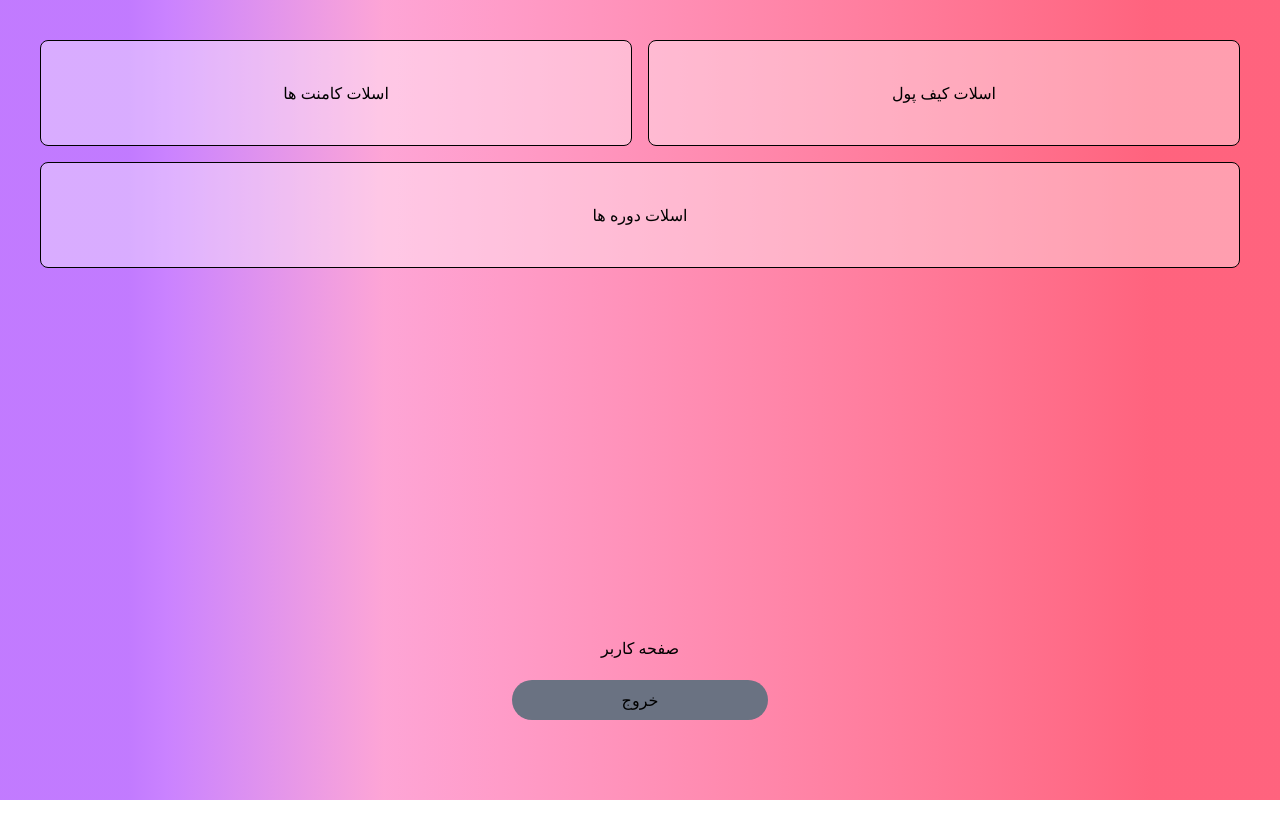
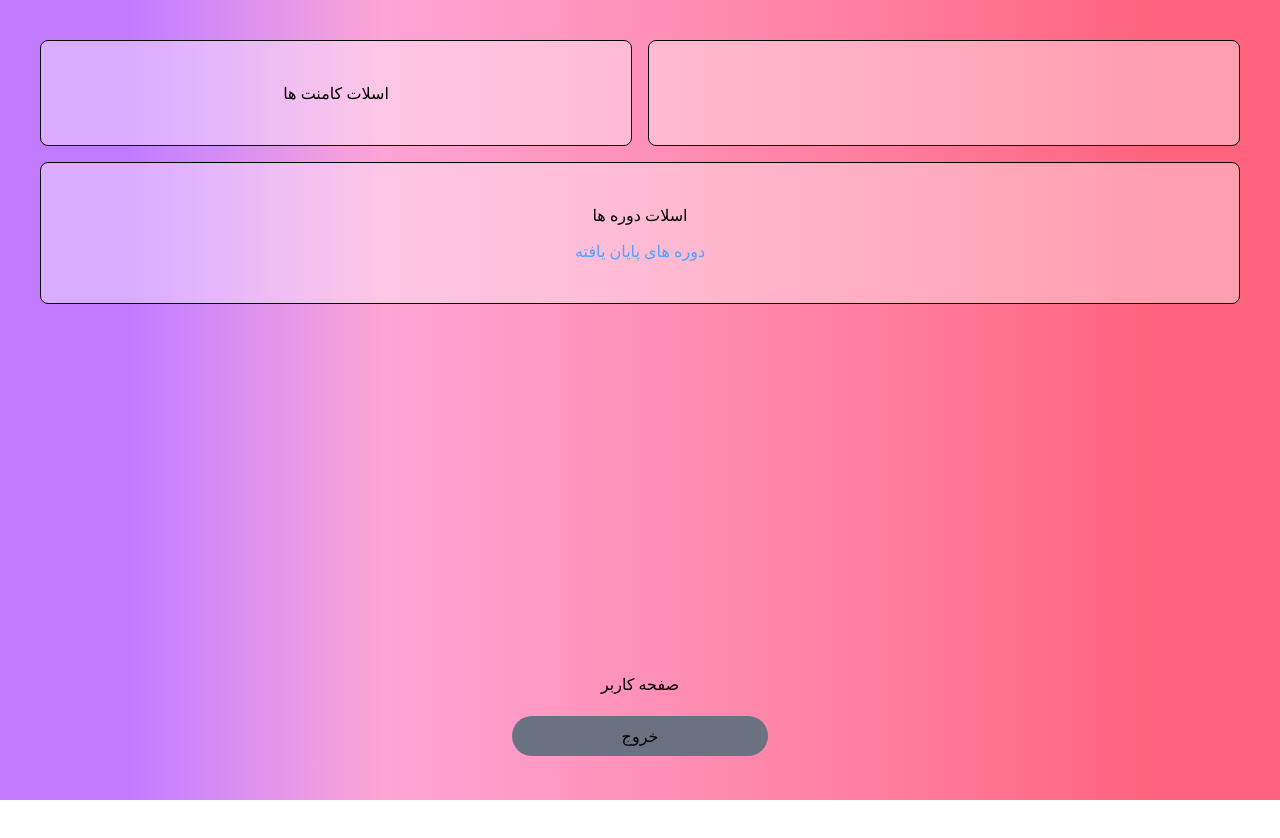
Before and after one commit to hosein8513/learning-nextjs, a Next.js app: page /userpanel in a window 1280 px wide. Shown: the top 838 px of the page. Built offline with nearby package versions, Linux system fonts and the light colour scheme; no server answers.

Commit message:
navigation-in-parallel-routes

```diff
--- a/app/(main)/userpanel/@comment/default.jsx
+++ b/app/(main)/userpanel/@comment/default.jsx
@@ -1,3 +1,11 @@
-export default function Default() {
-  return null;
-}
+import React from 'react';
+
+const CommentSlot = () => {
+    return (
+        <div>
+          اسلات کامنت ها
+        </div>
+    );
+};
+
+export default CommentSlot;
--- a/app/(main)/userpanel/@course/default.jsx
+++ b/app/(main)/userpanel/@course/default.jsx
@@ -1,3 +1,13 @@
-export default function Default() {
-  return null;
-}
+import Link from 'next/link';
+import React from 'react';
+
+const page = () => {
+    return (
+        <div className='flex flex-col justify-center items-center gap-3'>
+          اسلات دوره ها
+          <Link href={'/userpanel/finished'} className='text-center text-blue-400'>دوره های پایان یافته</Link>
+        </div>
+    );
+};
+
+export default page;
--- a/app/(main)/userpanel/@wallet/page.jsx
+++ b/app/(main)/userpanel/@course/finished/page.jsx
@@ -3,7 +3,7 @@ import React from 'react';
 const page = () => {
     return (
         <div>
-            اسلات کیف پول
+            دوره های پایان یافته
         </div>
     );
 };
--- a/app/(main)/userpanel/@course/page.jsx
+++ b/app/(main)/userpanel/@course/page.jsx
@@ -1,9 +1,11 @@
+import Link from 'next/link';
 import React from 'react';
 
 const page = () => {
     return (
-        <div>
+        <div className='flex flex-col justify-center items-center gap-3'>
           اسلات دوره ها
+          <Link href={'/userpanel/finished'} className='text-center text-blue-400'>دوره های پایان یافته</Link>
         </div>
     );
 };
--- /dev/null
+++ b/app/(main)/userpanel/default.jsx
@@ -0,0 +1,23 @@
+'use client'
+import CustomButton from '@/components/CustomButton';
+import { useRouter } from 'next/navigation';
+import React from 'react';
+import Cookies from 'universal-cookie';
+
+const Posts = () => {
+    const router = useRouter()
+
+    const hanleLogout = ()=>{
+        const cookieStore = new Cookies(null,{path:"/"})
+        cookieStore.remove("logintoken")
+        router.push('/')
+    }
+    return (
+        <div className='flex flex-col justify-center items-center h-full'>
+            <h1 className='my-5'>صفحه کاربر</h1>
+            <CustomButton className='bg-gray-500 w-64' onClick={hanleLogout}>خروج</CustomButton>
+        </div>
+    );
+}
+
+export default Posts;
```
